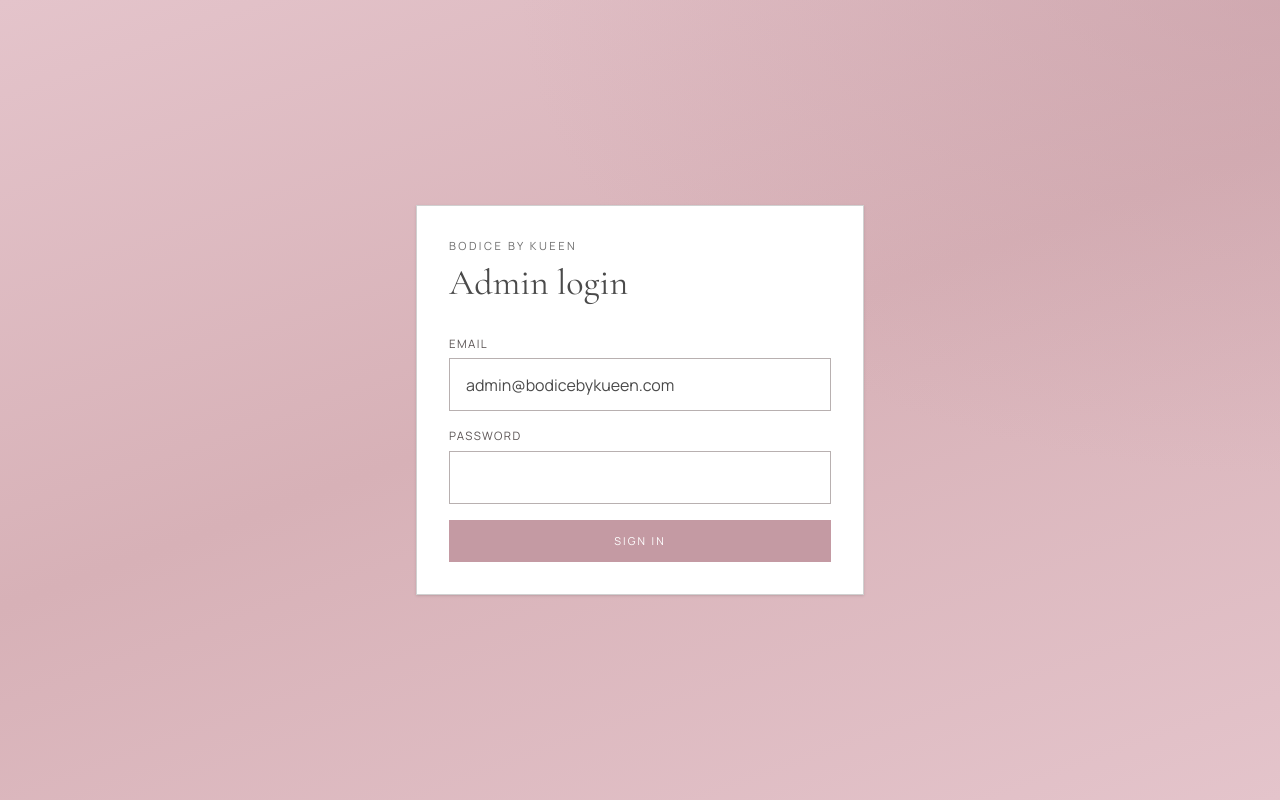
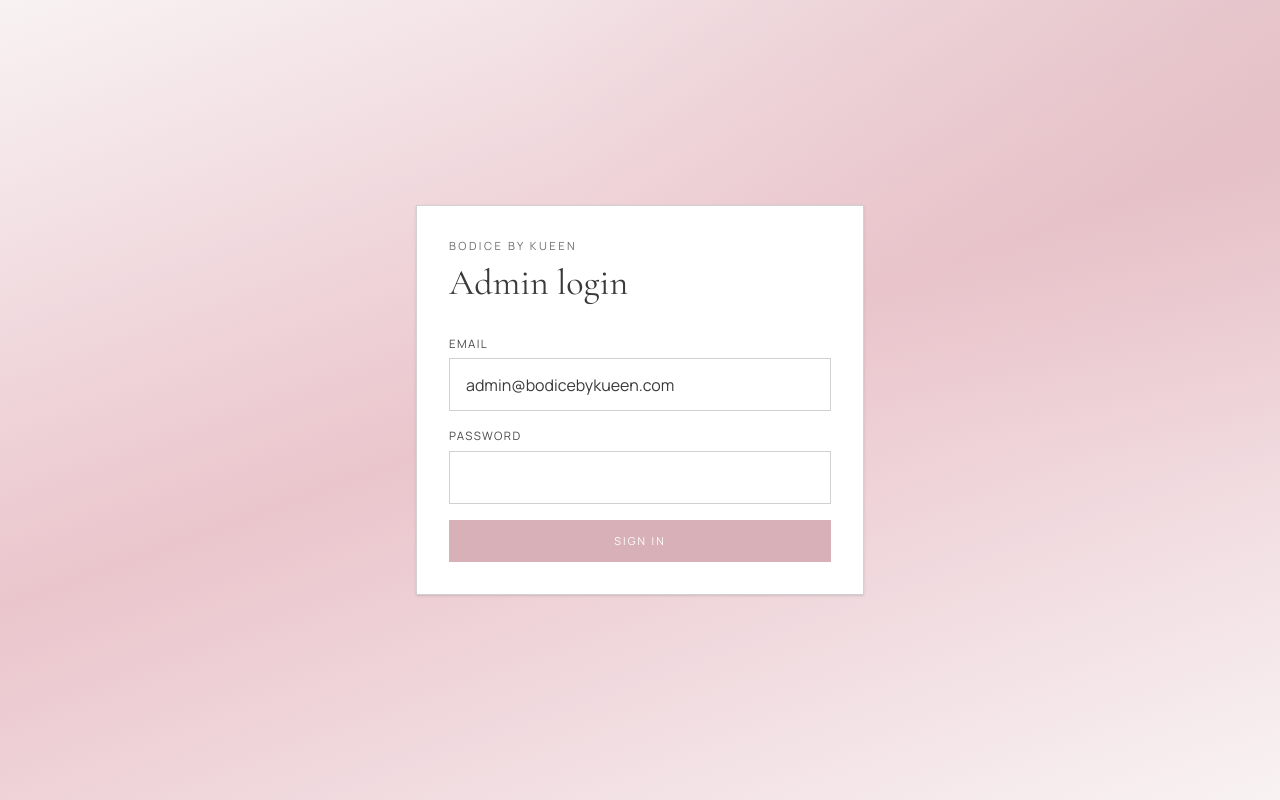
Before and after one commit to sackeydede53-rgb/bodicebykueen, a Next.js app: page /admin/login in a window 1280 px wide. Built offline with nearby package versions, Linux system fonts and the light colour scheme; no server answers.

Commit message:
Restore light pink page background and deepen text only.
Keep soft dusty pink surfaces while using darker gray for readable copy.

Co-authored-by: Cursor <cursoragent@cursor.com>

```diff
--- a/src/app/globals.css
+++ b/src/app/globals.css
@@ -1,60 +1,60 @@
 @import "tailwindcss";
 
-/* Brand palette: Dusty Pink + Gray (deepened for contrast)
-   Accent #C49AA3 · Soft #D7B1B7 · Border #B8B0B0 · Text #4A4A4A */
+/* Brand palette: Dusty Pink + Gray
+   Soft page #F8F2F3 / #EAC5CC · Accent #D7B1B7 · Deeper text #3A3A3A */
 
 :root,
 html[data-theme="light"] {
-  --dusty-pink: #c49aa3;
-  --light-pink: #d7b1b7;
-  --light-gray: #b8b0b0;
-  --dark-gray: #4a4a4a;
+  --dusty-pink: #d7b1b7;
+  --light-pink: #eac5cc;
+  --light-gray: #d0d0d0;
+  --dark-gray: #3a3a3a;
 
-  --ink: #e4c4cb;
-  --ink-soft: #d7b1b7;
-  --champagne: #c49aa3;
-  --champagne-deep: #b48490;
-  --ivory: #4a4a4a;
-  --ivory-muted: #555555;
-  --stone: #5c5555;
+  --ink: #f8f2f3;
+  --ink-soft: #eac5cc;
+  --champagne: #d7b1b7;
+  --champagne-deep: #c49aa3;
+  --ivory: #3a3a3a;
+  --ivory-muted: #454545;
+  --stone: #4a4a4a;
   --on-accent: #ffffff;
   --danger: #8b3a3a;
   --success: #3d5a45;
-  --background: #e4c4cb;
-  --foreground: #4a4a4a;
-  --ghost-border: rgba(74, 74, 74, 0.35);
-  --ghost-bg: rgba(255, 255, 255, 0.4);
-  --ghost-bg-hover: rgba(255, 255, 255, 0.7);
-  --input-border: #b8b0b0;
-  --grain-a: rgba(196, 154, 163, 0.45);
-  --grain-b: rgba(180, 132, 144, 0.28);
-  --grain-base: linear-gradient(180deg, #e8ccd2 0%, #d7b1b7 48%, #e4c4cb 100%);
+  --background: #f8f2f3;
+  --foreground: #3a3a3a;
+  --ghost-border: rgba(58, 58, 58, 0.28);
+  --ghost-bg: rgba(255, 255, 255, 0.55);
+  --ghost-bg-hover: rgba(255, 255, 255, 0.85);
+  --input-border: #d0d0d0;
+  --grain-a: rgba(215, 177, 183, 0.4);
+  --grain-b: rgba(234, 197, 204, 0.35);
+  --grain-base: linear-gradient(180deg, #f8f2f3 0%, #f0e4e7 48%, #f8f2f3 100%);
 }
 
 html[data-theme="dark"] {
-  --dusty-pink: #c49aa3;
-  --light-pink: #d7b1b7;
-  --light-gray: #b8b0b0;
-  --dark-gray: #4a4a4a;
+  --dusty-pink: #d7b1b7;
+  --light-pink: #eac5cc;
+  --light-gray: #d0d0d0;
+  --dark-gray: #3a3a3a;
 
   --ink: #2a2426;
   --ink-soft: #3a3235;
   --champagne: #d7b1b7;
-  --champagne-deep: #e4c4cb;
+  --champagne-deep: #eac5cc;
   --ivory: #f5f0f1;
-  --ivory-muted: #d7b1b7;
-  --stone: #b8b0b0;
+  --ivory-muted: #eac5cc;
+  --stone: #d0d0d0;
   --on-accent: #2a2426;
   --danger: #c46b6b;
   --success: #6a9a78;
   --background: #2a2426;
   --foreground: #f5f0f1;
-  --ghost-border: rgba(215, 177, 183, 0.45);
+  --ghost-border: rgba(234, 197, 204, 0.45);
   --ghost-bg: rgba(42, 36, 38, 0.4);
   --ghost-bg-hover: rgba(42, 36, 38, 0.65);
-  --input-border: rgba(196, 154, 163, 0.4);
-  --grain-a: rgba(196, 154, 163, 0.22);
-  --grain-b: rgba(215, 177, 183, 0.12);
+  --input-border: rgba(215, 177, 183, 0.35);
+  --grain-a: rgba(215, 177, 183, 0.18);
+  --grain-b: rgba(234, 197, 204, 0.1);
   --grain-base: linear-gradient(180deg, #2a2426 0%, #352e31 50%, #2a2426 100%);
 }
 
@@ -207,26 +207,26 @@ a {
 
 .admin-shell {
   background:
-    radial-gradient(ellipse at top right, rgba(196, 154, 163, 0.45), transparent 42%),
-    linear-gradient(160deg, #e4c4cb 0%, #d7b1b7 48%, #e4c4cb 100%);
-  color: #4a4a4a;
+    radial-gradient(ellipse at top right, rgba(215, 177, 183, 0.35), transparent 42%),
+    linear-gradient(160deg, #f8f2f3 0%, #eac5cc 48%, #f8f2f3 100%);
+  color: #3a3a3a;
 }
 
 .admin-shell .input {
   background: rgba(255, 255, 255, 0.9);
-  border: 1px solid #b8b0b0;
+  border: 1px solid #d0d0d0;
+  color: #3a3a3a;
+}
+
+.admin-shell .label {
   color: #4a4a4a;
 }
 
-.admin-shell .label {
-  color: #5c5555;
-}
-
 .admin-panel {
-  border: 1px solid #b8b0b0;
+  border: 1px solid #d0d0d0;
   background: rgba(255, 255, 255, 0.78);
   backdrop-filter: blur(10px);
-  box-shadow: 0 18px 40px rgba(74, 74, 74, 0.1);
+  box-shadow: 0 18px 40px rgba(58, 58, 58, 0.08);
 }
 
 .admin-badge {
@@ -239,18 +239,18 @@ a {
 }
 
 .admin-badge-ink {
-  background: #4a4a4a;
+  background: #3a3a3a;
   color: #ffffff;
 }
 
 .admin-badge-champagne {
-  background: rgba(196, 154, 163, 0.4);
-  color: #4a4a4a;
+  background: rgba(215, 177, 183, 0.4);
+  color: #3a3a3a;
 }
 
 .admin-badge-soft {
-  background: rgba(184, 176, 176, 0.45);
-  color: #4a4a4a;
+  background: rgba(208, 208, 208, 0.45);
+  color: #3a3a3a;
 }
 
 .admin-badge-success {
@@ -262,7 +262,7 @@ a {
   display: inline-flex;
   align-items: center;
   justify-content: center;
-  background: #c49aa3;
+  background: #d7b1b7;
   color: #ffffff;
   padding: 0.8rem 1.25rem;
   font-size: 0.68rem;
@@ -272,7 +272,7 @@ a {
 }
 
 .admin-btn:hover {
-  background: #b48490;
+  background: #c49aa3;
   color: #ffffff;
 }
 
```
